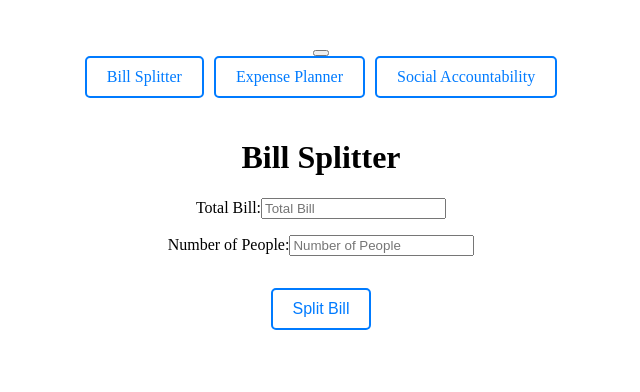
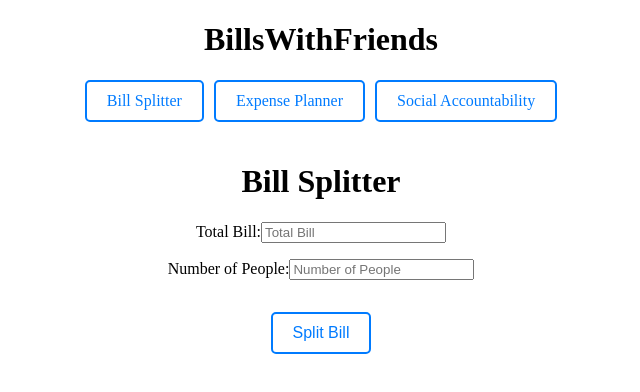
Before and after one commit to NitinRao-Columbia/Bill-Splitter, a React (Vite) app: page /billsplitter in a window 1280 px wide. Shown: the top 392 px of the page, without its empty margins (319-959 px from the left). Built offline with nearby package versions, Linux system fonts and the light colour scheme.

Commit message:
fixing title config

```diff
--- a/src/App.css
+++ b/src/App.css
@@ -29,3 +29,10 @@
     color: #ffffff;
     background-color: #007bff;
 }
+
+.app-title {
+    text-align: center;
+    margin-top: 20px; /* Optional: adds some spacing above the title */
+    font-size: 10; /* Adjust font size as desired */
+    font-weight: bold; /* Optional: makes the title bold */
+  }
--- a/src/App.tsx
+++ b/src/App.tsx
@@ -1,4 +1,4 @@
-// App.tsx (in Bill-Splitter root directory)
+// App.tsx
 import { BrowserRouter as Router } from 'react-router-dom';
 import NavBar from './components/NavBar';
 import { Routes, Route } from 'react-router-dom';
@@ -10,6 +10,9 @@ import './App.css';
 const App = () => {
   return (
     <Router>
+      <div className="app-title">
+        <h1>BillsWithFriends</h1>
+      </div>
       <NavBar />
       <Routes>
         <Route path="/billsplitter" element={<BillSplitter />} />
--- a/src/components/NavBar.tsx
+++ b/src/components/NavBar.tsx
@@ -7,10 +7,6 @@ const NavBar = () => {
     return (
         <Navbar bg="primary" variant="dark" expand="lg" sticky="top" className="shadow">
             <Container className="navbar-container">
-                <Navbar.Brand className="navbar-title fw-bold">
-                    Bill Splitter
-                </Navbar.Brand>
-                <Navbar.Toggle aria-controls="basic-navbar-nav" />
                 <Navbar.Collapse id="basic-navbar-nav">
                     <Nav className="navbar-links">
                         <Nav.Link as={NavLink} to="/billsplitter" className="nav-link">
```
